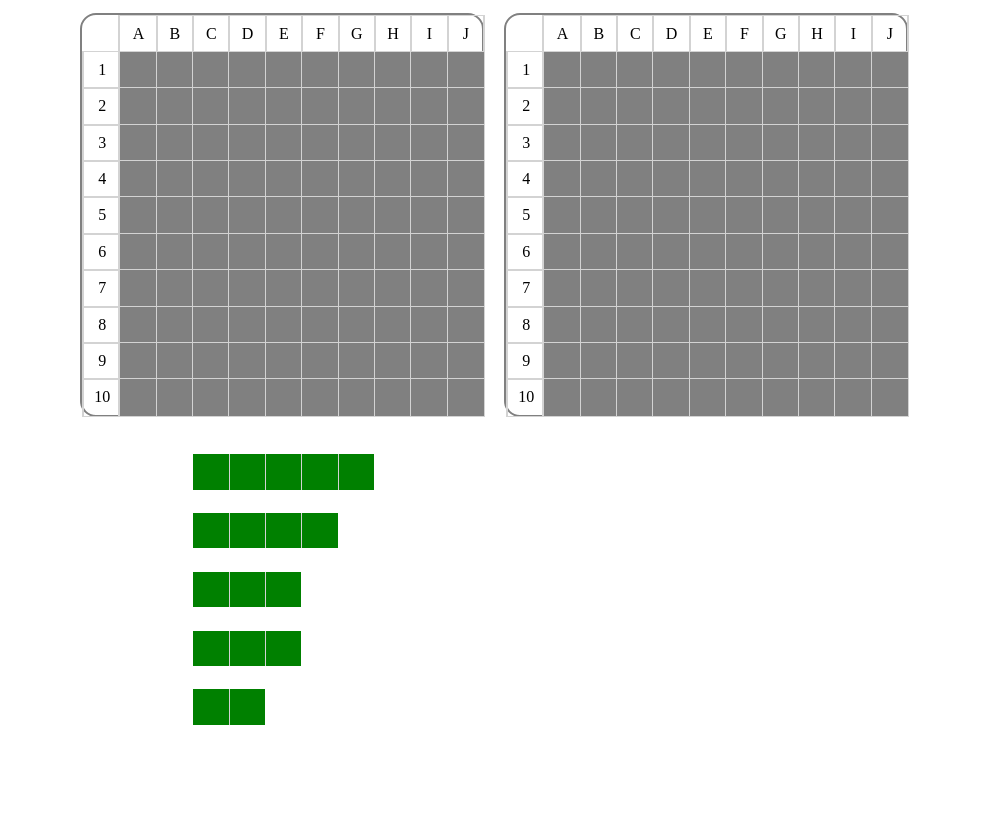
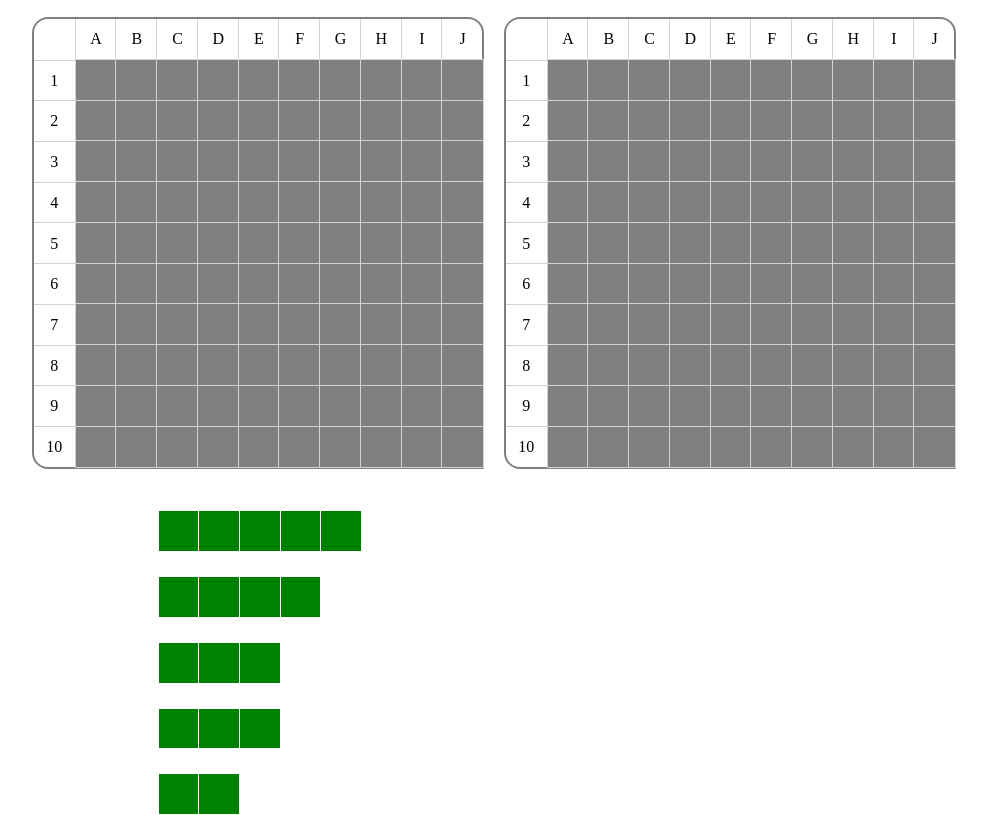
Before and after one commit to Behindtheboard/battleships, a website built with webpack: page src/index.html in a window 1280 px wide. Shown: the part 105-920 px from the top of the page, without its empty margins (146-1133 px from the left). Before the commit the page ends 831 px from the top, so only its background shows below. Built offline with nearby package versions, Linux system fonts and the light colour scheme.

Commit message:
Style border and board size

```diff
--- a/src/modules/renderUI.js
+++ b/src/modules/renderUI.js
@@ -164,8 +164,8 @@ export function renderShips(player, isNewGame) {
     const shipBoxes = document.querySelectorAll(`#${side}-ships .shipBox`);
     const rect = sourceSize.getBoundingClientRect();
     shipBoxes.forEach((shipBox) => {
-      shipBox.style.width = `${rect.width - 3}px`;
-      shipBox.style.height = `${rect.height - 3}px`;
+      shipBox.style.width = `${rect.width - 2}px`;
+      shipBox.style.height = `${rect.height - 1}px`;
     });
   }
   // Dynamically position grabbable ships dynamically relative to board
--- a/src/styles.css
+++ b/src/styles.css
@@ -211,12 +211,12 @@ h1 {
   display: grid;
   grid-template-columns: repeat(11, 1fr);
   grid-template-rows: repeat(11, 1fr);
-  min-width: 400px;
-  min-height: 400px;
-  width: 30vw;
-  height: 30vw;
+  min-width: 250px;
+  min-height: 250px;
+  width: 35vw;
+  height: 35vw;
   border: solid 2px grey;
-  border-radius: 1rem;
+  border-radius: 1rem 1rem 0 1rem;
 }
 
 #left-box div,
@@ -224,7 +224,6 @@ h1 {
   display: grid;
   justify-content: center;
   align-items: center;
-  border: 1px solid lightgrey;
   width: 100%;
   height: 100%;
 }
@@ -264,6 +263,21 @@ h1 {
   grid-column: 2 / span 10;
 }
 
+#left-board div,
+#right-board div {
+  border: 1px solid lightgrey;
+}
+
+#left-col div,
+#right-col div {
+  border-top: 1px lightgrey solid;
+}
+
+#left-row div,
+#right-row div {
+  border-left: 1px lightgrey solid;
+}
+
 /* Ships */
 
 #left-ships {
@@ -288,17 +302,16 @@ h1 {
   display: flex;
   background-color: green;
   border: 1px white solid;
+  border-bottom: none;
+  border-right: none;
   width: fit-content;
   height: fit-content;
   /* position: absolute; */
 }
 
 .shipBox {
-  border-right: solid 1px lightgrey;
-}
-
-.ships .shipBox:last-child {
-  border-right: none;
+  border-right: solid 1px white;
+  border-bottom: solid 1px white;
 }
 
 /*----Start Battle Button */
```
